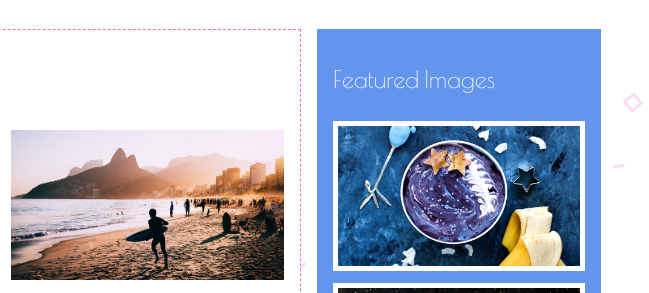
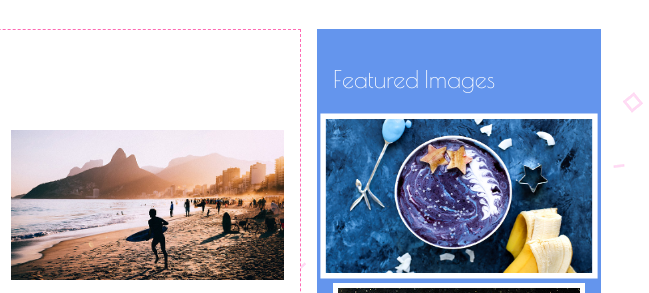
Before and after one commit to William-BC-CA/CPSC2030_Assignment2, a plain HTML site: page index.html in a window 1280 px wide. In both pictures the pointer is over the picture 1090 px from the left and 580 px from the top of the page. Shown: the part 385-678 px from the top of the page, 631-1280 px from the left. Drawn offline with nearby package versions, Linux system fonts and the light colour scheme.

Commit message:
Update style.css

```diff
--- a/style.css
+++ b/style.css
@@ -64,6 +64,14 @@ nav a {
   color: hotpink;
   font-size: 1.3rem;
   text-decoration: none;
+}
+
+img {
+  transition: transform 2s;
+}
+
+img:hover{
+  transform: scale(1.1, 1.1);
 }
 
 @media screen and (min-width: 900px) {
```
